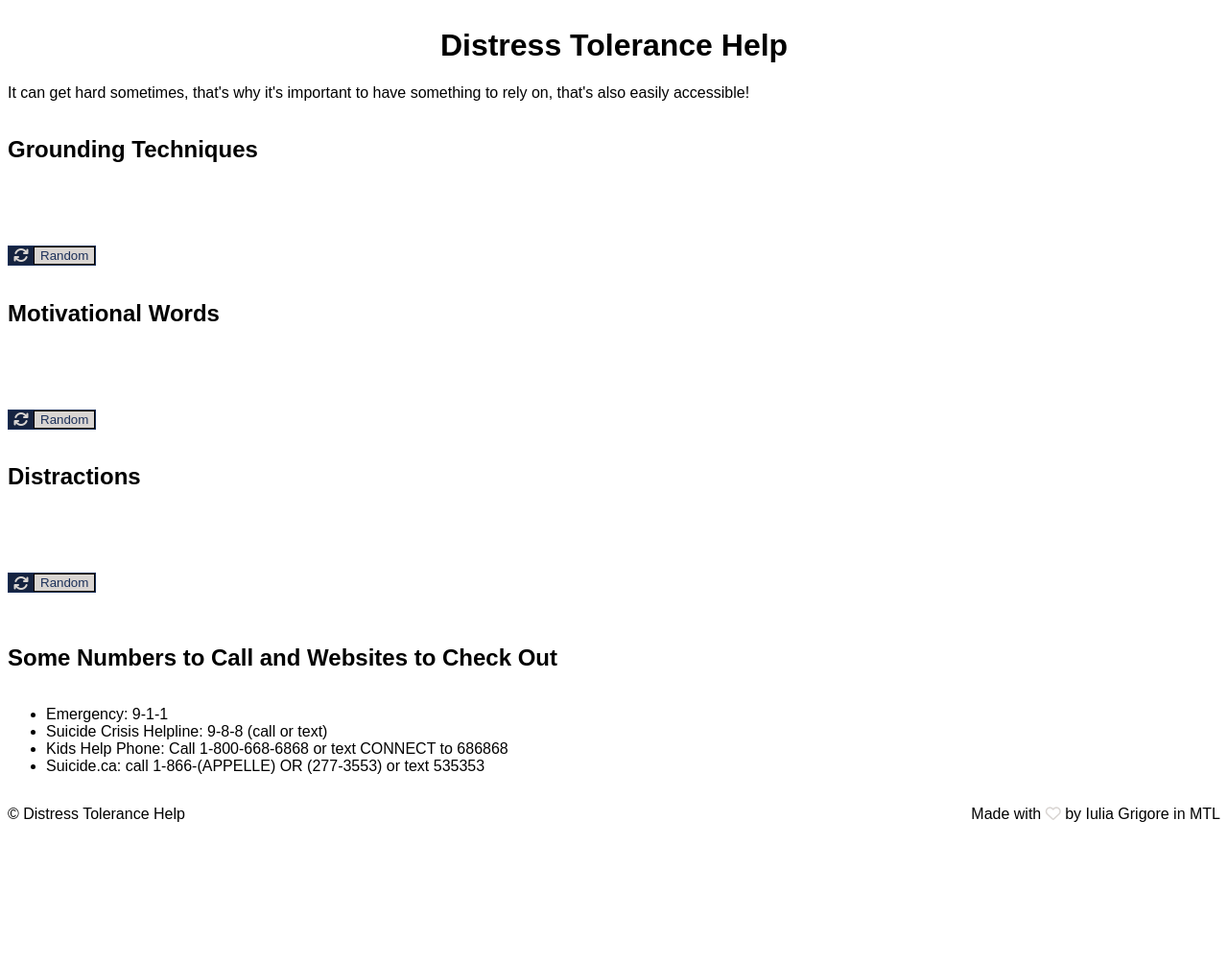
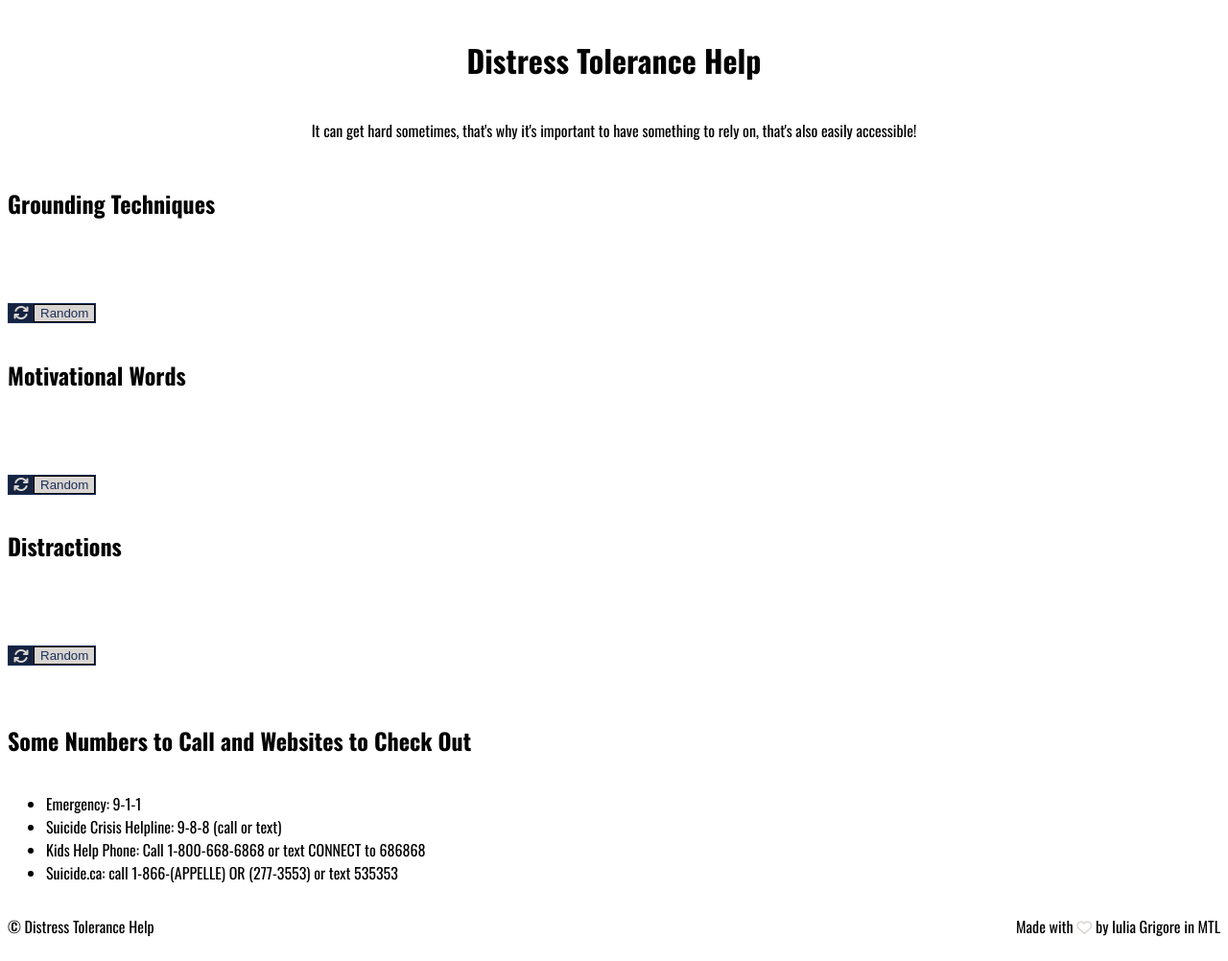
Before and after one commit to iuliaGrig/msgGenCode, a plain HTML site: page index.html in a window 1280 px wide. Shown: the whole page at 96% size. Before the commit the page ends 882 px from the top, so only its background shows below. Drawn offline with nearby package versions, Linux system fonts and the light colour scheme.

Commit message:
Make tweaks

```diff
--- a/index.html
+++ b/index.html
@@ -6,11 +6,14 @@
         <meta name="viewport" content="width=device-width, initial-scale=1"/>
         <script src="https://kit.fontawesome.com/d6d299e60b.js" crossorigin="anonymous"></script>
         <link rel="stylesheet" href="index.css"/>
+        <link rel="preconnect" href="https://fonts.googleapis.com">
+        <link rel="preconnect" href="https://fonts.gstatic.com" crossorigin>
+        <link href="https://fonts.googleapis.com/css2?family=Oswald:wght@200..700&display=swap" rel="stylesheet">
     </head>
 
     <body>
         <main>
-            <header>
+            <header class="title">
                 <h1>Distress Tolerance Help</h1>
                 <p>It can get hard sometimes, that's why it's important to have something to rely on, that's also easily accessible!</p>
             </header>
@@ -23,8 +26,7 @@
                 <article class="generator">
                     <p class="desc"></p>
                     <p class="button">
-                        <i class="fa-solid fa-arrows-rotate"></i>
-                        <button id="ground-technique-btn" onclick="generateMsg('grounding technique')">Random</button>
+                        <i class="fa-solid fa-arrows-rotate"></i> <button id="ground-technique-btn" onclick="generateMsg('grounding technique')">Random</button>
                     </p>
                 </article>
             </section>
@@ -37,8 +39,7 @@
                 <article class="generator">
                     <p class="desc"></p>
                     <p class="button">
-                        <i class="fa-solid fa-arrows-rotate"></i>
-                        <button id="motivation-btn" onclick="generateMsg('motivational words')">Random</button>
+                        <i class="fa-solid fa-arrows-rotate"></i> <button id="motivation-btn" onclick="generateMsg('motivational words')">Random</button>
                     </p>
                 </article>
             </section>
@@ -51,8 +52,7 @@
                 <article class="generator">
                     <p class="desc"></p>
                     <p class="button">
-                        <i class="fa-solid fa-arrows-rotate"></i>
-                        <button id="distractions-btn" onclick="generateMsg('distractions')">Random</button>
+                        <i class="fa-solid fa-arrows-rotate"></i> <button id="distractions-btn" onclick="generateMsg('distractions')">Random</button>
                     </p>
                 </article>
             </section>
@@ -76,11 +76,11 @@
 
             <script src="msgGenCode.js" defer></script>
         </main>
+
+        <footer>
+            <aside>
+                <p>&copy Distress Tolerance Help</p><p>Made with <i class="fa-regular fa-heart"></i> by Iulia Grigore in MTL</p>
+            </aside>
+        </footer>
     </body>
-
-    <footer>
-        <aside>
-            <p>&copy Distress Tolerance Help</p><p>Made with <i class="fa-regular fa-heart"></i> by Iulia Grigore in MTL</p>
-        </aside>
-    </footer>
 </html>
```
